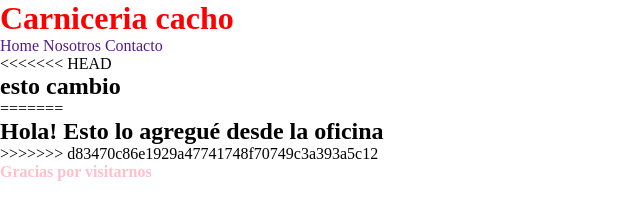
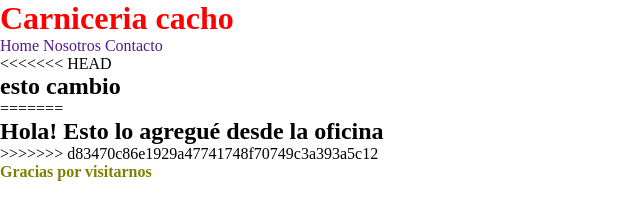
Before and after one commit to Josejose98/carniceria, a plain HTML site: page index.html in a window 1280 px wide. Shown: the whole page, without its empty margins (0-640 px from the left). Drawn offline with Linux system fonts and the light colour scheme.

Commit message:
cambie color de h4

```diff
--- a/styles/styles.css
+++ b/styles/styles.css
@@ -12,5 +12,5 @@ nav a {
 }
 
 h4{
-    color: pink;
+    color: olive;
 }
```
